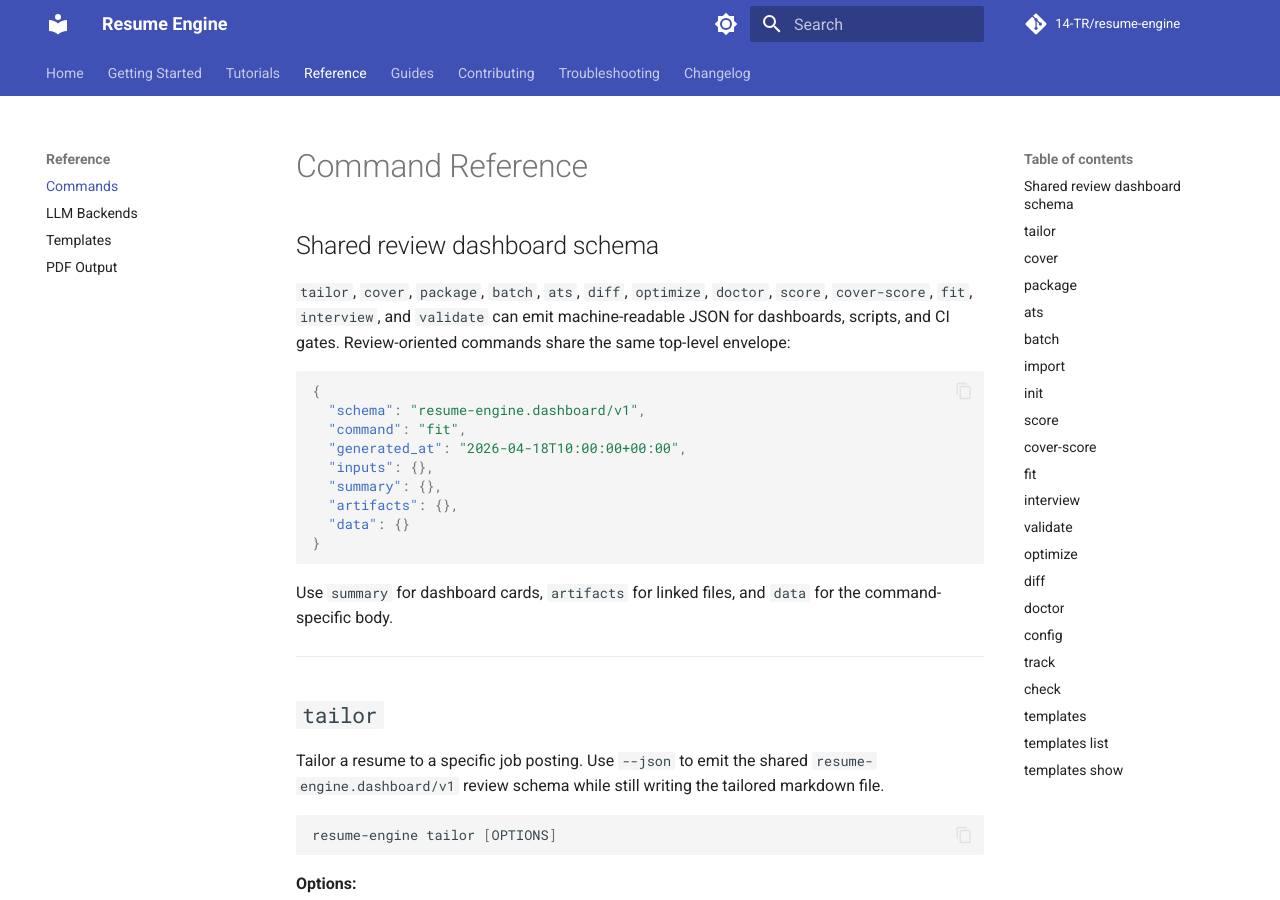
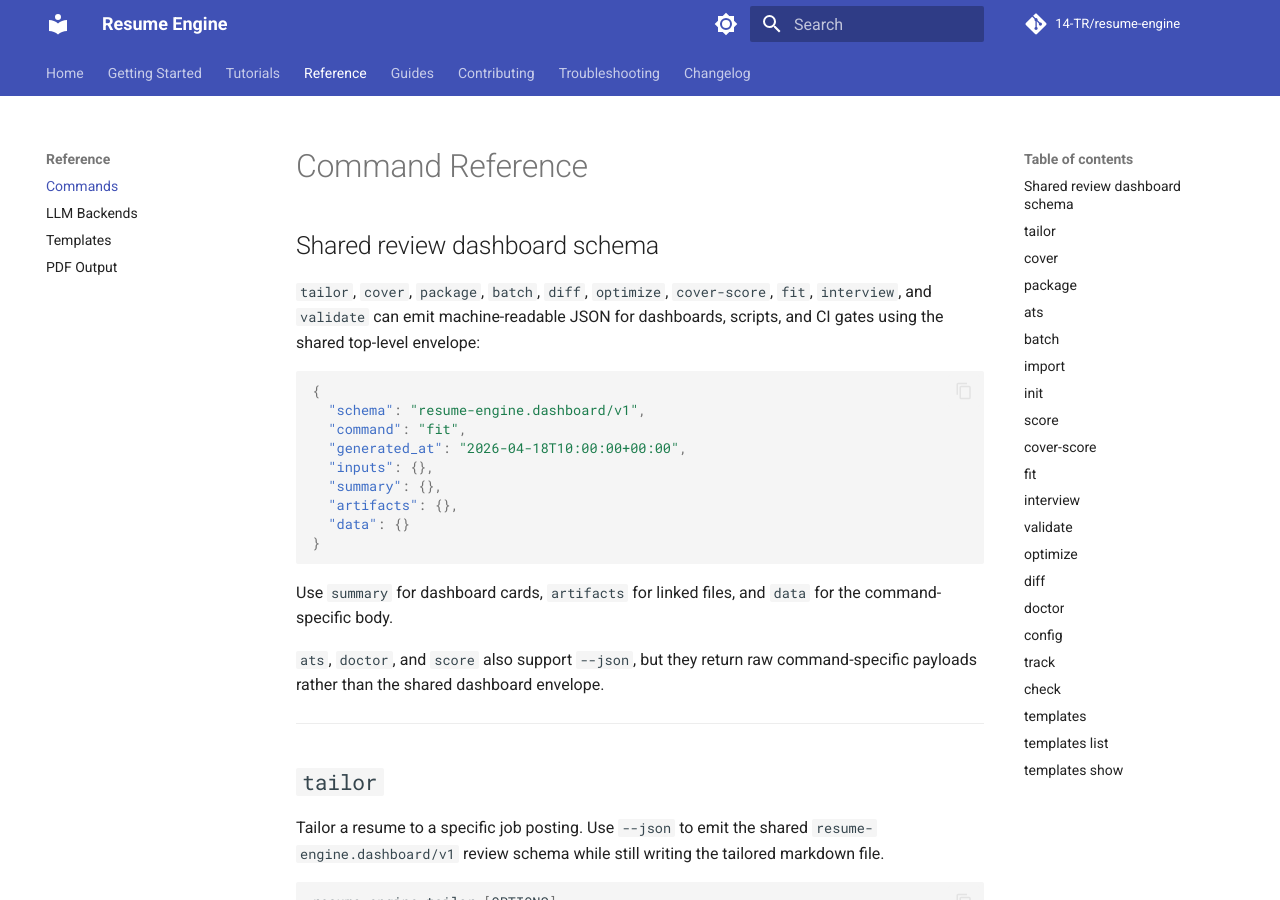
Before and after one commit to 14-TR/resume-engine, an MkDocs documentation site: the page built from docs/reference/commands.md, in a window 1280 px wide and 900 px high. Built offline with MkDocs 1.6.1 and Material for MkDocs 9.7.7, drawn with Linux system fonts in a browser that asks for light colours; comment, search, counter and statistics services are not loaded; some of the changed text lies outside the part shown.

Commit message:
docs: clarify raw json command contract

````diff
--- a/docs/reference/commands.md
+++ b/docs/reference/commands.md
@@ -3,7 +3,7 @@
 
 ## Shared review dashboard schema
 
-`tailor`, `cover`, `package`, `batch`, `ats`, `diff`, `optimize`, `doctor`, `score`, `cover-score`, `fit`, `interview`, and `validate` can emit machine-readable JSON for dashboards, scripts, and CI gates. Review-oriented commands share the same top-level envelope:
+`tailor`, `cover`, `package`, `batch`, `diff`, `optimize`, `cover-score`, `fit`, `interview`, and `validate` can emit machine-readable JSON for dashboards, scripts, and CI gates using the shared top-level envelope:
 
 ```json
 {
@@ -18,6 +18,8 @@
 ```
 
 Use `summary` for dashboard cards, `artifacts` for linked files, and `data` for the command-specific body.
+
+`ats`, `doctor`, and `score` also support `--json`, but they return raw command-specific payloads rather than the shared dashboard envelope.
 
 ---
 
@@ -287,7 +289,7 @@ resume-engine score [OPTIONS] RESUME
 |------|---------|-------------|
 | `RESUME` | (required) | Resume markdown file to score |
 | `--brief` | off | Print a compact score summary |
-| `--json` | off | Emit `resume-engine.dashboard/v1` JSON to stdout |
+| `--json` | off | Emit raw machine-readable score results |
 
 ---
 
````
Also changed, not shown: docs/changelog.md (+1 -0 lines), 1 other file.
